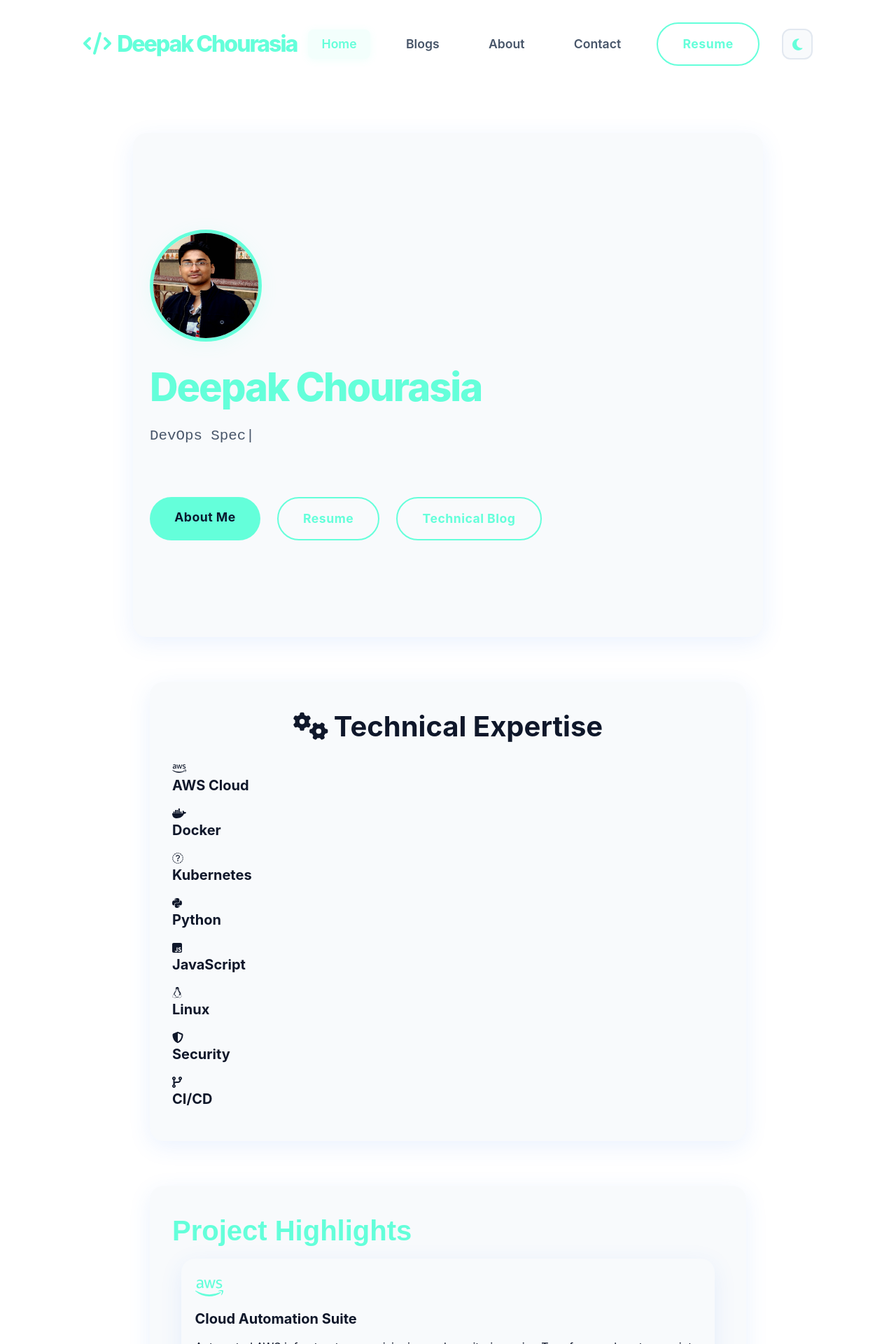
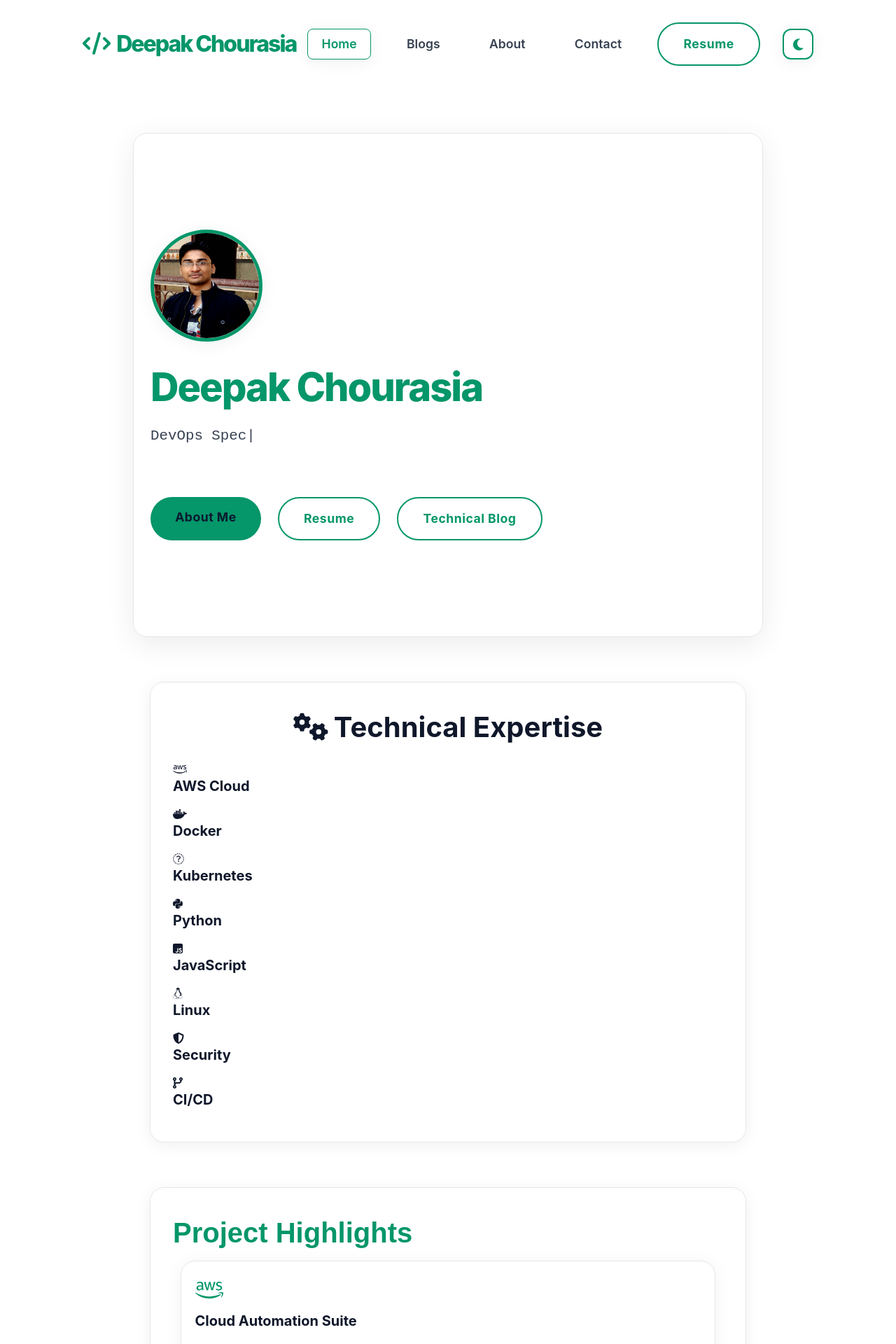
Before and after one commit to deepak-dkc95/deepak-dkc95.github.io, a Jekyll site: the page built from index.md, in a window 1280 px wide. Shown: the top 1920 px of the page at 70% size. Built offline with Jekyll 4.4.1, drawn with Linux system fonts in a browser that asks for light colours.

Commit message:
Updating

```diff
--- a/assets/css/styles.css
+++ b/assets/css/styles.css
@@ -1,29 +1,33 @@
 /* --- CSS VARIABLES: Standardized --- */
 :root {
-  --primary: #3b82f6;
-  --primary-light: #64b5f6;
-  --primary-dark: #1e3a8a;
-  --accent: #64ffda;
-  --accent-dark: #00bfae;
+  --primary: #2563eb;
+  --primary-light: #3b82f6;
+  --primary-dark: #1e40af;
+  --accent: #059669;
+  --accent-dark: #047857;
+  --accent-light: #10b981;
   --bg-main: #ffffff;
-  --bg-card: #f8fafc;
-  --bg-footer: #f1f5f9;
+  --bg-card: #ffffff;
+  --bg-footer: #f8fafc;
   --text-main: #0f172a;
-  --text-secondary: #475569;
-  --text-muted: #64748b;
-  --border: #e2e8f0;
+  --text-secondary: #374151;
+  --text-muted: #6b7280;
+  --border: #e5e7eb;
   --radius: 20px;
-  --shadow: 0 8px 32px rgba(59, 130, 246, 0.10);
+  --shadow: 0 10px 40px rgba(0, 0, 0, 0.08);
+  --shadow-card: 0 4px 24px rgba(0, 0, 0, 0.06);
+  --shadow-hover: 0 20px 60px rgba(0, 0, 0, 0.12);
   --transition: 0.18s cubic-bezier(.4,2,.6,1);
   --max-width: 1200px;
   --section-gap: 4rem;
 }
 [data-theme="dark"] {
-  --primary: #64b5f6;
-  --primary-light: #a7ffeb;
-  --primary-dark: #1e3a8a;
+  --primary: #60a5fa;
+  --primary-light: #93c5fd;
+  --primary-dark: #2563eb;
   --accent: #64ffda;
-  --accent-dark: #00bfae;
+  --accent-dark: #4ade80;
+  --accent-light: #86efac;
   --bg-main: #0f1419;
   --bg-card: #1a1f2e;
   --bg-footer: #1a1f2e;
@@ -31,6 +35,9 @@
   --text-secondary: #94a3b8;
   --text-muted: #64748b;
   --border: #334155;
+  --shadow: 0 10px 40px rgba(0, 0, 0, 0.3);
+  --shadow-card: 0 4px 24px rgba(0, 0, 0, 0.2);
+  --shadow-hover: 0 20px 60px rgba(0, 0, 0, 0.4);
 }
 
 /* --- GLOBAL RESET & TYPOGRAPHY --- */
@@ -111,14 +118,15 @@ h4 { font-size: 1.1rem; }
 }
 .nav-link.active, .nav-link:hover, .nav-link:focus {
   color: var(--accent) !important;
-  background: rgba(100,255,218,0.08);
-  box-shadow: 0 2px 12px rgba(100,255,218,0.10);
+  background: var(--bg-card);
+  box-shadow: var(--shadow-card);
+  border: 1px solid var(--accent);
 }
 
 /* --- THEME TOGGLE --- */
 .theme-toggle {
   background: var(--bg-card);
-  border: 2px solid var(--border);
+  border: 2px solid var(--accent);
   border-radius: 12px;
   width: 44px;
   height: 44px;
@@ -130,13 +138,15 @@ h4 { font-size: 1.1rem; }
   cursor: pointer;
   transition: all var(--transition);
   outline: none;
+  box-shadow: var(--shadow-card);
 }
 
 .theme-toggle:hover, .theme-toggle:focus {
   background: var(--accent);
   color: var(--bg-main);
   border-color: var(--accent);
-  box-shadow: 0 2px 12px rgba(100,255,218,0.15);
+  box-shadow: var(--shadow-hover);
+  transform: scale(1.05);
 }
 
 .theme-toggle i {
@@ -166,8 +176,9 @@ h4 { font-size: 1.1rem; }
 }
 .btn-primary:hover, .btn-primary:focus {
   background: var(--accent-dark);
-  color: #fff !important;
-  box-shadow: 0 2px 12px rgba(100,255,218,0.12);
+  color: var(--bg-main) !important;
+  box-shadow: var(--shadow-hover);
+  transform: translateY(-2px);
 }
 .btn-outline-primary {
   background: transparent;
@@ -176,7 +187,9 @@ h4 { font-size: 1.1rem; }
 }
 .btn-outline-primary:hover, .btn-outline-primary:focus {
   background: var(--accent);
-  color: #0a192f !important;
+  color: var(--bg-main) !important;
+  box-shadow: var(--shadow-hover);
+  transform: translateY(-2px);
 }
 
 /* --- HERO SECTION --- */
@@ -195,6 +208,12 @@ h4 { font-size: 1.1rem; }
   text-align: left;
   position: relative;
   overflow: hidden;
+  border: 1px solid var(--border);
+  transition: all var(--transition);
+}
+
+.hero-section:hover {
+  box-shadow: var(--shadow-hover);
 }
 .hero-avatar {
   width: 160px;
@@ -202,7 +221,13 @@ h4 { font-size: 1.1rem; }
   border-radius: 50%;
   border: 5px solid var(--accent);
   margin-bottom: 2rem;
-  box-shadow: 0 4px 24px rgba(100,255,218,0.10);
+  box-shadow: var(--shadow-card);
+  transition: all var(--transition);
+}
+
+.hero-avatar:hover {
+  transform: scale(1.05);
+  box-shadow: var(--shadow-hover);
 }
 .hero-title {
   font-family: 'Space Grotesk', 'Inter', sans-serif;
@@ -223,12 +248,20 @@ h4 { font-size: 1.1rem; }
 .professional-card, .project-card, .blog-post {
   background: var(--bg-card);
   border-radius: var(--radius);
-  box-shadow: var(--shadow);
+  box-shadow: var(--shadow-card);
   padding: 2.5rem 2rem 2rem 2rem;
   margin: var(--section-gap) auto;
   max-width: var(--max-width);
   color: var(--text-main);
+  border: 1px solid var(--border);
+  transition: all var(--transition);
 }
+
+.professional-card:hover, .project-card:hover, .blog-post:hover {
+  box-shadow: var(--shadow-hover);
+  transform: translateY(-2px);
+}
+
 .project-card {
   margin: 0 auto 2rem auto;
   min-height: 180px;
@@ -238,8 +271,10 @@ h4 { font-size: 1.1rem; }
   justify-content: center;
   background: var(--bg-card);
   border-radius: var(--radius);
-  box-shadow: var(--shadow);
+  box-shadow: var(--shadow-card);
   padding: 1.5rem 1.2rem;
+  border: 1px solid var(--border);
+  transition: all var(--transition);
 }
 
 /* --- FOOTER --- */
@@ -251,6 +286,8 @@ footer {
   margin: var(--section-gap) auto 0 auto;
   max-width: var(--max-width);
   padding: 2.5rem 2rem 1.5rem 2rem;
+  border: 1px solid var(--border);
+  border-bottom: none;
 }
 footer a {
   color: var(--accent);
@@ -272,13 +309,17 @@ footer a:hover, footer a:focus {
   display: inline-flex;
   align-items: center;
   justify-content: center;
-  transition: background var(--transition), color var(--transition), box-shadow var(--transition);
+  transition: all var(--transition);
   outline: none;
+  border: 1px solid var(--border);
+  box-shadow: var(--shadow-card);
 }
 .social-link:hover, .social-link:focus {
   background: var(--accent);
-  color: #0a192f;
-  box-shadow: 0 2px 12px rgba(100,255,218,0.12);
+  color: var(--bg-main);
+  box-shadow: var(--shadow-hover);
+  transform: translateY(-2px);
+  border-color: var(--accent);
 }
 
 /* --- RESPONSIVE DESIGN --- */
@@ -341,20 +382,23 @@ footer a:hover, footer a:focus {
 
 .tech-badge {
   display: inline-block;
-  background: rgba(100, 255, 218, 0.1);
+  background: var(--bg-card);
   color: var(--accent);
   font-size: 0.875rem;
   font-weight: 600;
   padding: 0.4rem 0.8rem;
   margin: 0.2rem 0.4rem 0.2rem 0;
   border-radius: 12px;
-  border: 1px solid rgba(100, 255, 218, 0.2);
+  border: 1px solid var(--accent);
   transition: all var(--transition);
+  box-shadow: var(--shadow-card);
 }
 
 .tech-badge:hover {
-  background: rgba(100, 255, 218, 0.15);
-  border-color: var(--accent);
+  background: var(--accent);
+  color: var(--bg-main);
+  transform: translateY(-1px);
+  box-shadow: var(--shadow-hover);
 }
 
 .project-links {
@@ -376,6 +420,7 @@ footer a:hover, footer a:focus {
   padding: 1.5rem;
   border-radius: var(--radius);
   border: 1px solid var(--border);
+  box-shadow: var(--shadow-card);
 }
 
 .project-highlights li {
@@ -397,6 +442,7 @@ footer a:hover, footer a:focus {
   max-width: var(--max-width);
   margin: 0 auto;
   padding: 0 2rem;
+  min-height: 100vh;
 }
 
 .card-section {
```
